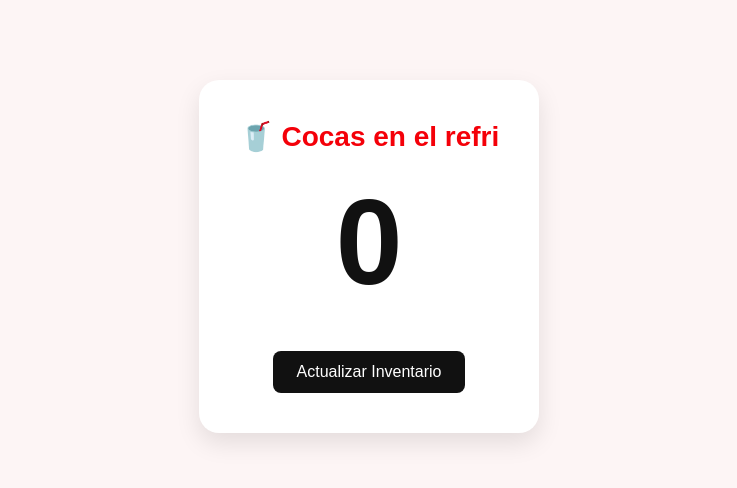
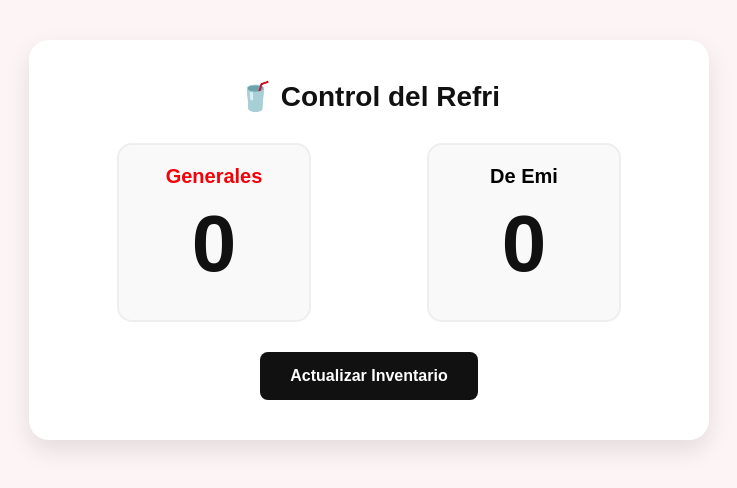
Before and after one commit to TortaCubana488/Cocas, a plain HTML site: page index.html in a window 1280 px wide. Shown: the whole page, without its empty margins (271-1008 px from the left). Drawn offline with Linux system fonts and the light colour scheme.

Commit message:
Update index.html

```diff
--- a/index.html
+++ b/index.html
@@ -10,7 +10,7 @@
             color: #333;
             font-family: 'Arial', sans-serif;
             text-align: center;
-            padding-top: 10vh;
+            padding-top: 5vh;
             margin: 0;
         }
         .contenedor {
@@ -20,28 +20,54 @@
             box-shadow: 0 10px 25px rgba(0,0,0,0.1);
             display: inline-block;
             max-width: 90%;
+            width: 600px;
         }
         h1 {
-            color: #F40009; /* Rojo estilo Coca-Cola */
+            color: #111;
             margin-top: 0;
             font-size: 28px;
+            margin-bottom: 30px;
+        }
+        .contadores-wrapper {
+            display: flex;
+            justify-content: space-around;
+            flex-wrap: wrap;
+            gap: 20px;
+            margin-bottom: 30px;
+        }
+        .caja-contador {
+            background: #f9f9f9;
+            padding: 20px;
+            border-radius: 15px;
+            min-width: 150px;
+            border: 2px solid #eee;
+        }
+        h2 {
+            margin: 0;
+            font-size: 20px;
+        }
+        .titulo-generales {
+            color: #F40009; /* Rojo Coca-Cola normal */
+        }
+        .titulo-emi {
+            color: #000000; /* Negro para diferenciar las de Emi */
         }
         .numero {
-            font-size: 120px;
+            font-size: 80px;
             font-weight: bold;
-            margin: 20px 0;
+            margin: 10px 0;
             color: #111;
         }
         .btn-admin {
             background-color: #111;
             color: white;
             border: none;
-            padding: 12px 24px;
+            padding: 15px 30px;
             font-size: 16px;
             border-radius: 8px;
             cursor: pointer;
             transition: background 0.3s;
-            margin-top: 20px;
+            font-weight: bold;
         }
         .btn-admin:hover {
             background-color: #F40009;
@@ -51,49 +77,62 @@
 <body>
 
     <div class="contenedor">
-        <h1>🥤 Cocas en el refri</h1>
+        <h1>🥤 Control del Refri</h1>
 
-        <div class="numero" id="contadorCocas">0</div>
+        <div class="contadores-wrapper">
+            <div class="caja-contador">
+                <h2 class="titulo-generales">Generales</h2>
+                <div class="numero" id="contadorGenerales">0</div>
+            </div>
+
+            <div class="caja-contador">
+                <h2 class="titulo-emi">De Emi</h2>
+                <div class="numero" id="contadorEmi">0</div>
+            </div>
+        </div>
 
         <button class="btn-admin" onclick="actualizarContador()">Actualizar Inventario</button>
     </div>
 
     <script>
-        // 1. Definir la palabra secreta (Cámbiala por la que tú quieras)
+        // 1. Palabra secreta
         const PALABRA_SECRETA = "hielofrio";
 
-        // 2. Al cargar la página, buscar si ya hay un número guardado en el navegador
-        let cocasActuales = localStorage.getItem('cocasGuardadas');
+        // 2. Cargar datos guardados (si no hay, empiezan en 0)
+        let cocasGenerales = localStorage.getItem('cocasGenerales') || 0;
+        let cocasEmi = localStorage.getItem('cocasEmi') || 0;
 
-        // Si no hay nada guardado, empezamos en 0
-        if (cocasActuales === null) {
-            cocasActuales = 0;
-        }
+        // Mostrar los números al cargar la página
+        document.getElementById('contadorGenerales').innerText = cocasGenerales;
+        document.getElementById('contadorEmi').innerText = cocasEmi;
 
-        // Mostrar el número en la pantalla
-        document.getElementById('contadorCocas').innerText = cocasActuales;
-
-        // 3. Función que se ejecuta al presionar el botón
+        // 3. Función de actualización
         function actualizarContador() {
-            // Pedir contraseña
             let intento = prompt("🔒 Acceso de Administrador. Ingresa la palabra secreta:");
 
             if (intento === PALABRA_SECRETA) {
-                // Si la contraseña es correcta, pedir el nuevo número
-                let nuevoNumero = prompt("Contraseña correcta ✅. ¿Cuántas cocas hay en el refri ahora?");
 
-                // Validar que sí se haya escrito algo y que sea un número
-                if (nuevoNumero !== null && nuevoNumero.trim() !== "" && !isNaN(nuevoNumero)) {
-                    // Actualizar en la pantalla
-                    document.getElementById('contadorCocas').innerText = nuevoNumero;
-                    // Guardar en el almacenamiento del navegador
-                    localStorage.setItem('cocasGuardadas', nuevoNumero);
-                    alert("¡Contador actualizado a " + nuevoNumero + " cocas!");
-                } else {
-                    alert("❌ Operación cancelada: No ingresaste un número válido.");
+                // Pedir actualización para Generales (Muestra el número actual por defecto)
+                let inputGenerales = prompt("✅ Contraseña correcta.\n\n¿Cuántas Cocas GENERALES hay ahora?", cocasGenerales);
+
+                if (inputGenerales !== null && inputGenerales.trim() !== "" && !isNaN(inputGenerales)) {
+                    cocasGenerales = inputGenerales;
+                    document.getElementById('contadorGenerales').innerText = cocasGenerales;
+                    localStorage.setItem('cocasGenerales', cocasGenerales);
                 }
+
+                // Pedir actualización para las de Emi (Muestra el número actual por defecto)
+                let inputEmi = prompt("¿Y cuántas Cocas DE EMI hay ahora?", cocasEmi);
+
+                if (inputEmi !== null && inputEmi.trim() !== "" && !isNaN(inputEmi)) {
+                    cocasEmi = inputEmi;
+                    document.getElementById('contadorEmi').innerText = cocasEmi;
+                    localStorage.setItem('cocasEmi', cocasEmi);
+                }
+
+                alert("¡Inventario actualizado correctamente!");
+
             } else if (intento !== null) {
-                // Si escribió algo pero está mal
                 alert("❌ Palabra secreta incorrecta. No puedes modificar el contador.");
             }
         }
```
